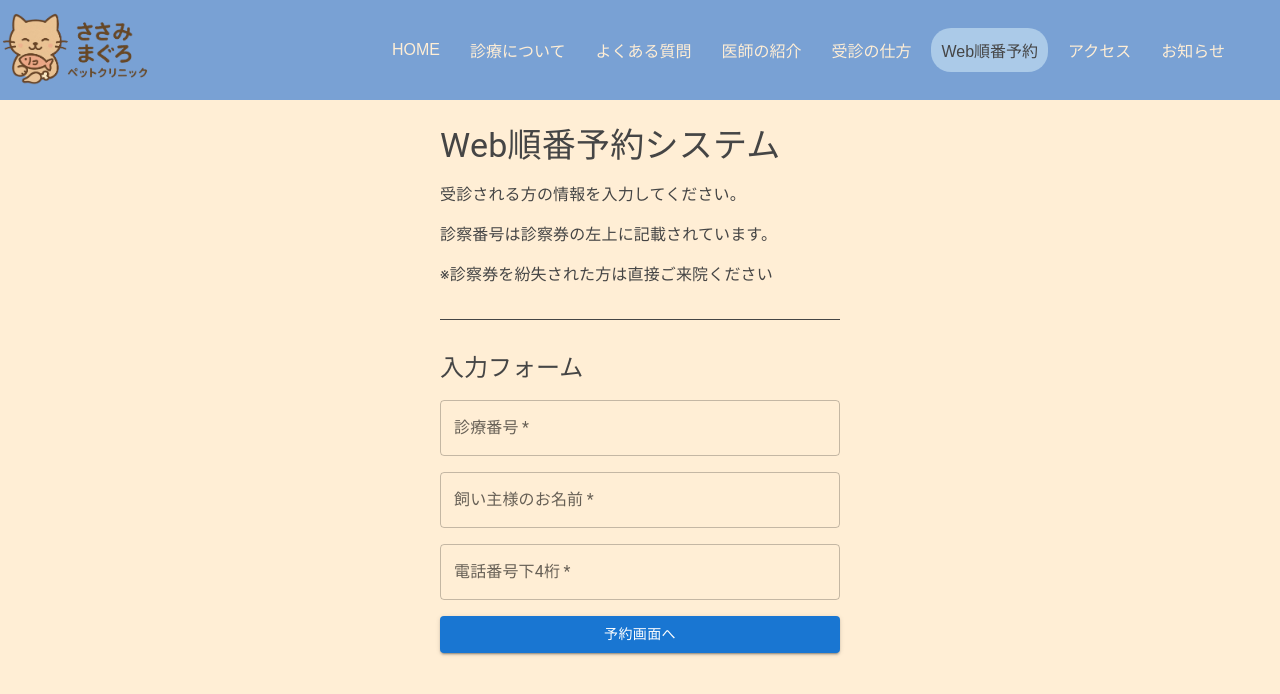
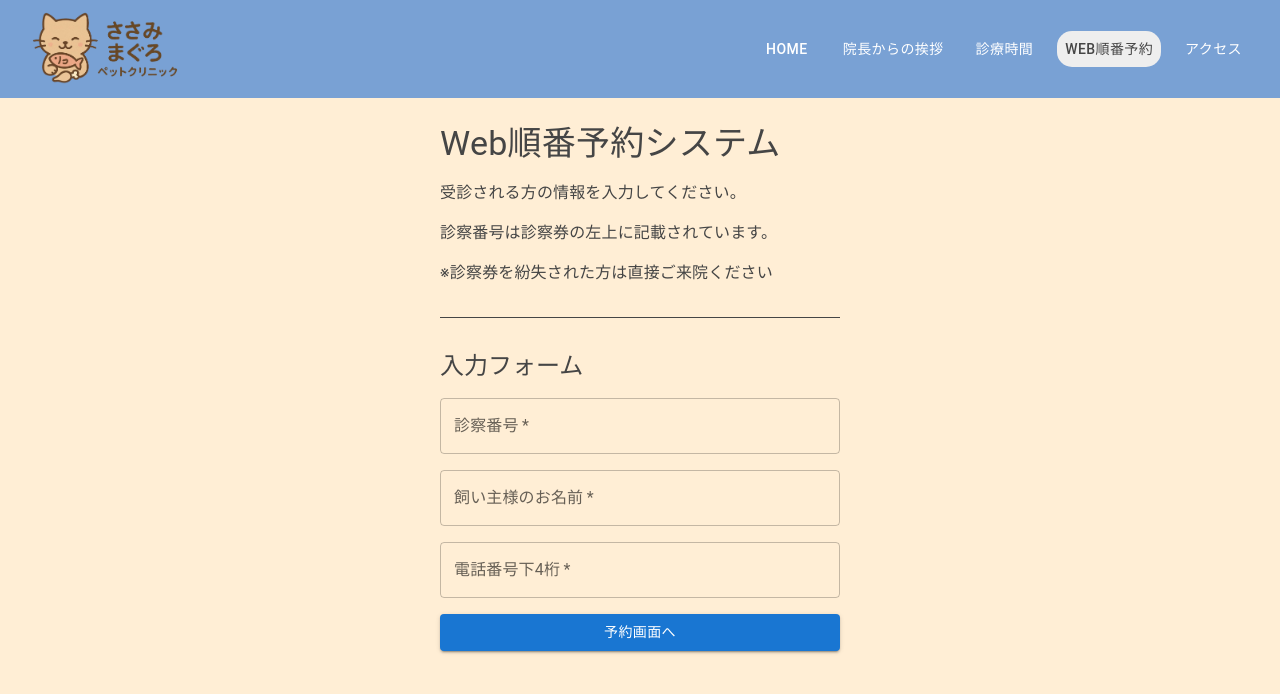
Before and after one commit to ichigatsu01/reserve_system_2, a React (Vite) app: page / in a window 1280 px wide. Shown: the top 694 px of the page. Built offline with nearby package versions, Linux system fonts and the light colour scheme.

Commit message:
ログイン画面のエラーチェック実装

```diff
--- a/package.json
+++ b/package.json
@@ -12,6 +12,7 @@
   "dependencies": {
     "@emotion/react": "^11.14.0",
     "@emotion/styled": "^11.14.0",
+    "@mui/icons-material": "^7.1.0",
     "@mui/material": "^7.1.0",
     "react": "^19.1.0",
     "react-dom": "^19.1.0"
--- a/src/components/header/Header.tsx
+++ b/src/components/header/Header.tsx
@@ -1,29 +1,35 @@
-import { Box, Stack } from '@mui/material'
-import './Header.css'
+import { Box, Button, Stack, Tooltip } from '@mui/material'
+// import './Header.css'
 import MenuIcon from '@mui/icons-material/Menu';
 import logo from '../../assets/logo.png';
 
 const Header = () => {
     return (
         <>
-            <Stack sx={{display:{xs: 'none', sm: 'block'}}}>
-                <header id="header">
-                    <Box sx={{ width: 150, height: 'auto'  }}>
-                        <img src={logo} alt="ささみまぐろペットクリニック" style={{ width: '100%', height: 'auto' }} />
-                    </Box>
-                    <div id="navi">
-                        <ul>
-                            <li>HOME</li>
-                            <li>診療について</li>
-                            <li>よくある質問</li>
-                            <li>医師の紹介</li>
-                            <li>受診の仕方</li>
-                            <li id="reserve">Web順番予約</li>
-                            <li>アクセス</li>
-                            <li>お知らせ</li>
-                        </ul>
-                    </div>
-                </header>
+            <Stack spacing={2} direction={'row'} sx={{
+                mx:0, my:0, px:'30px', py:'10px', bgcolor:"#79A1D4", textAlign:'center', alignItems:'center',
+                display:{xs: 'none', sm: 'flex'}, justifyContent:'space-between'
+                }}>
+                <Box sx={{ width: 150, height: 'auto'  }}>
+                    <img src={logo} alt="ささみまぐろペットクリニック" style={{ width: '100%', height: 'auto' }} />
+                </Box>
+                <Stack direction={'row'} spacing={2}>
+                    <Tooltip title="HOME" arrow>
+                        <Button sx={{color: "white"}}>HOME</Button>
+                    </Tooltip>
+                    <Tooltip title="院長からの挨拶" arrow>
+                        <Button sx={{color: "white"}}>院長からの挨拶</Button>
+                    </Tooltip>
+                    <Tooltip title="診療時間" arrow>
+                        <Button sx={{color: "white"}}>診療時間</Button>
+                    </Tooltip>
+                    <Tooltip title="Web順番予約" arrow>
+                        <Button sx={{color: "#454545", backgroundColor: '#eee', borderRadius: '15px'}}>Web順番予約</Button>
+                    </Tooltip>
+                    <Tooltip title="アクセス" arrow>
+                        <Button sx={{color: "white"}}>アクセス</Button>
+                    </Tooltip>
+                </Stack>
             </Stack>
             <Stack spacing={2} direction={'row'} sx={{
                 mx:0, my:0, padding:'10px', bgcolor:"#79A1D4", textAlign:'center', alignItems:'center',
--- a/src/components/login/Login.tsx
+++ b/src/components/login/Login.tsx
@@ -1,18 +1,53 @@
 // import React from 'react'
-import { useContext } from "react"
+import { useContext, useState } from "react"
 import { FunctionContext } from "../providers/FunctionProvider"
-import { Button, Divider, Stack, TextField, Typography } from "@mui/material"
+import { Alert, Button, Divider, Stack, TextField, Typography } from "@mui/material"
 
 
 const Login = () => {
     // Contextからの輸入
     const { setIsLogin, patientNum, setPatientNum, patientName ,setPatientName, patientTel, setPatientTel } = useContext(FunctionContext)
 
+    // 入力エリアに対する警告
+    const [ alertMessage, setAlertMessage ] = useState<string[]>([])
+    const [ isNumError, setIsNumError ] = useState(false)
+    const [ isNameError, setIsNameError ] = useState(false)
+    const [ isTelError, setIsTelError ] = useState(false)
+    const isOnlyDigits = (text: string) => /^[0-9]+$/.test(text);
     const handleLogin = () => {
+        // 診療番号チェック
         console.log(patientNum)
+        let newAlert: string[] = [];
+        if (patientNum.trim() == "") {
+            newAlert.push("診療番号が入力されていません")
+            setIsNumError(true)
+        } else if (!isOnlyDigits(patientNum)) {
+            newAlert.push("診療番号には数字のみ入力してください")
+            setIsNumError(true)
+        } else {
+            setIsNumError(false)
+        }
+        // 飼い主名チェック
         console.log(patientName)
+        if (patientName.trim() == "") {
+            newAlert.push("飼い主様のお名前が入力されていません")
+            setIsNameError(true)
+        } else {
+            setIsNameError(false)
+        }
+        // 電話番号チェック
         console.log(patientTel)
-    }
+        if (patientTel.trim() == "") {
+            newAlert.push("電話番号が入力されていません")
+            setIsTelError(true)
+        } else if (!isOnlyDigits(patientTel)) {
+            newAlert.push("電話番号には数字のみ入力してください")
+            setIsTelError(true)
+        } else {
+            setIsTelError(false)
+        }
+        setAlertMessage(newAlert)
+    };
 
     return (
         <Stack spacing={4} sx={{maxWidth: '400px', mx: 'auto', my: '25px'}}>
@@ -25,16 +60,27 @@ const Login = () => {
             <Divider variant="middle" sx={{borderColor: '#454545'}}/>
             <Stack spacing={2}>
                 <Typography variant="h5">入力フォーム</Typography>
-                <TextField label="診療番号" required onChange={(e) =>setPatientNum(e.target.value)}/>
-                <TextField label="飼い主様のお名前" required onChange={(e) =>setPatientName(e.target.value)}/>
-                <TextField label="電話番号下4桁" required onChange={(e) =>setPatientTel(e.target.value)}/>
+                {alertMessage.length > 0 && //alertMessageに何らかのメッセージが入っているか？
+                        alertMessage.map((msg, index) => (
+                            <Alert key={index} severity="warning" variant="filled">{msg}</Alert>
+                        ))
+                }
+                <TextField label="診察番号" required error={isNumError}
+                    onChange={(e) =>setPatientNum(e.target.value)}
+                />
+                <TextField label="飼い主様のお名前" required error={isNameError}
+                    onChange={(e) =>setPatientName(e.target.value)}
+                />
+                <TextField label="電話番号下4桁" required error={isTelError}
+                    onChange={(e) =>setPatientTel(e.target.value)}
+                />
                 <Button
                     variant="contained"
-                    // onClick={() => setIsLogin(true)}
                     onClick={handleLogin}
                 >
                     予約画面へ
                 </Button>
+
             </Stack>
         </Stack>
     )
```
Also changed, not shown: 1 other file (tests, documents, lock files or other folders).
